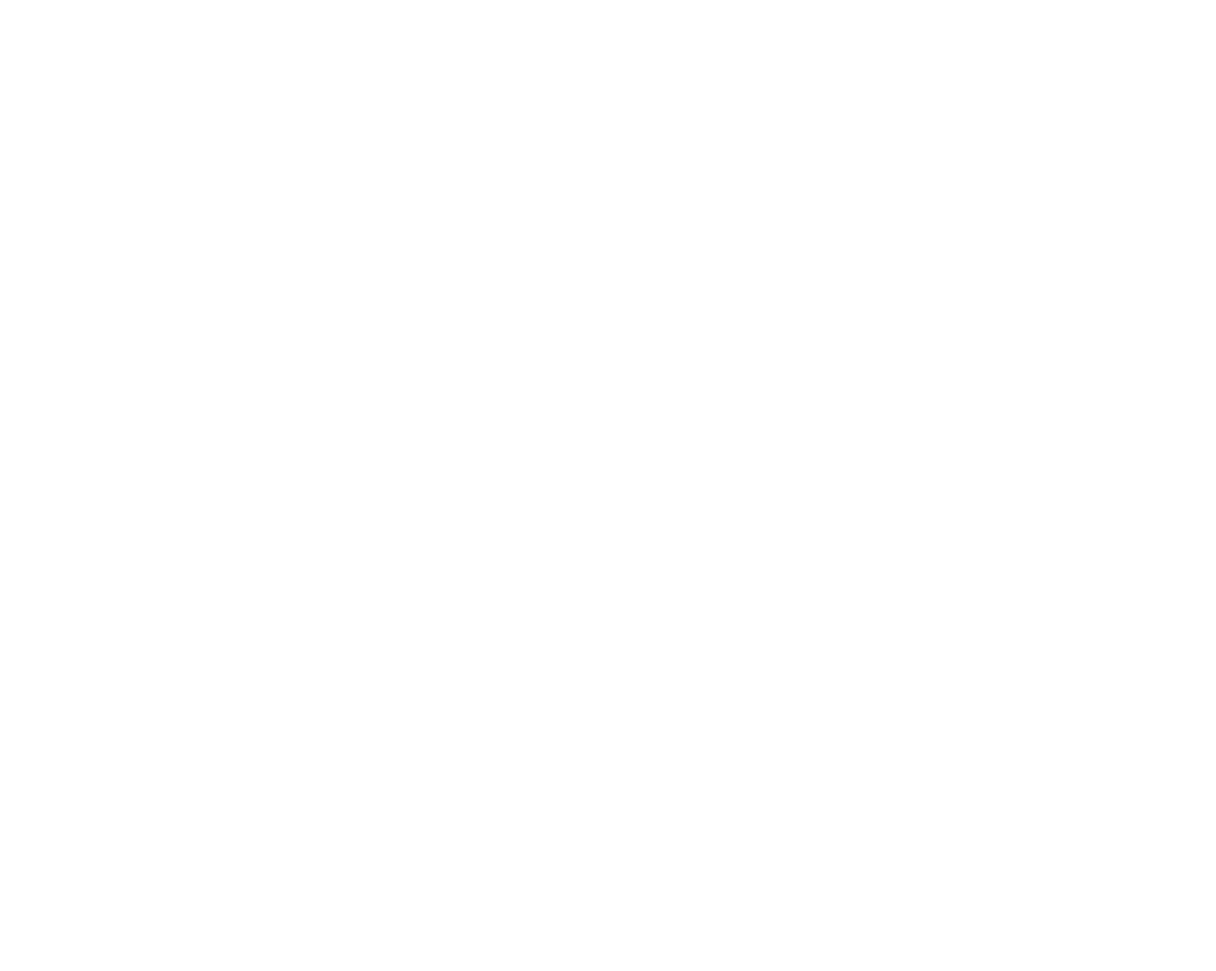
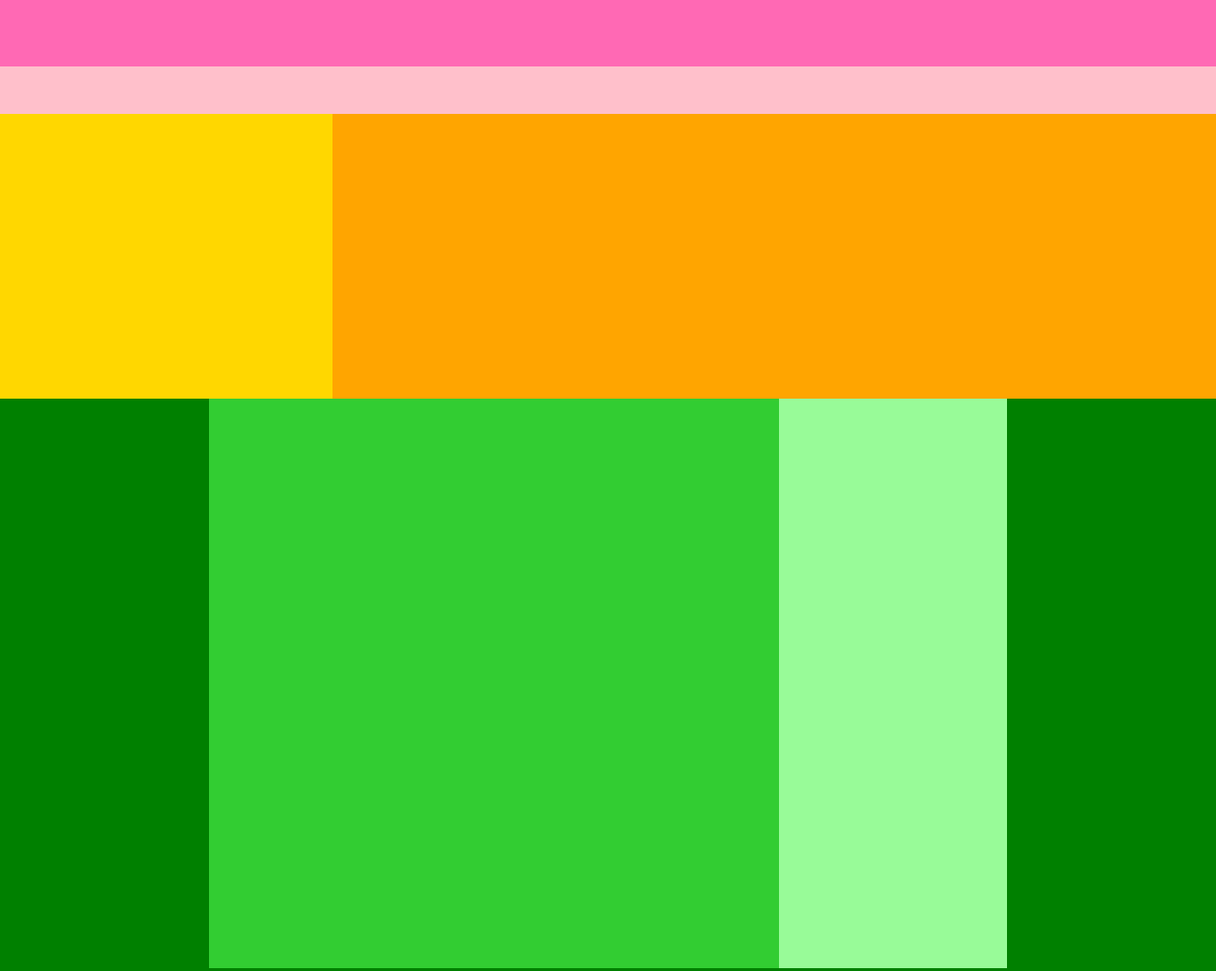
Before and after one commit to tomoshiha/4-study, a plain HTML site: page index.html in a window 1280 px wide. Shown: the top 1023 px of the page at 95% size. Before the commit the page ends 800 px from the top, so only its background shows below. Drawn offline with Linux system fonts and the light colour scheme.

Commit message:
4-study_interrpution

```diff
--- a/index.html
+++ b/index.html
@@ -6,5 +6,24 @@
     <title>CARAVAN</title>
   </head>
 
-  <body></body>
-</html>
+  <body>
+    <div class="header">
+      <div class="header-top"></div>
+      <div class="header-bottom"></div>
+
+    </div>
+
+    <div class="main-visual">
+      <div class="main-visual-content"></div>
+    </div>
+
+    <div class="main">
+      <div class="blog"></div>
+      <div class="sidebar"></div>
+
+    </div>
+
+    <div class="footer"></div>
+
+  </body>
+</html>l
--- a/style.css
+++ b/style.css
@@ -3,3 +3,59 @@
   padding: 0;
   box-sizing: border-box;
 }
+
+.header {
+  width: 100%;
+  height: 120px;
+  background-color: red;
+}
+
+.header-top {
+  width: 100%;
+  height: 70px;
+  background-color: hotpink;
+}
+
+.header-bottom {
+  width: 100%;
+  height: 50px;
+  background-color: pink;
+}
+
+.main-visual {
+  width:  100%;
+  height: 300px;
+  background-color: orange;
+}
+
+.main-visual-content {
+  width: 350px;
+  height: 300px;
+  background-color: gold;
+}
+
+.main {
+  width: 100%;
+  height: 1400px;
+  background-color: green;
+  display: flex;
+  justify-content: center;
+}
+
+.blog {
+  width: 600px;
+  height: 600px;
+  background-color: limegreen;
+}
+
+.sidebar {
+  width: 240px;
+  height: 600px;
+  background-color: palegreen
+}
+
+.footer {
+  width: 100%;
+  height: 120px;
+  background-color: blue;
+}
```
